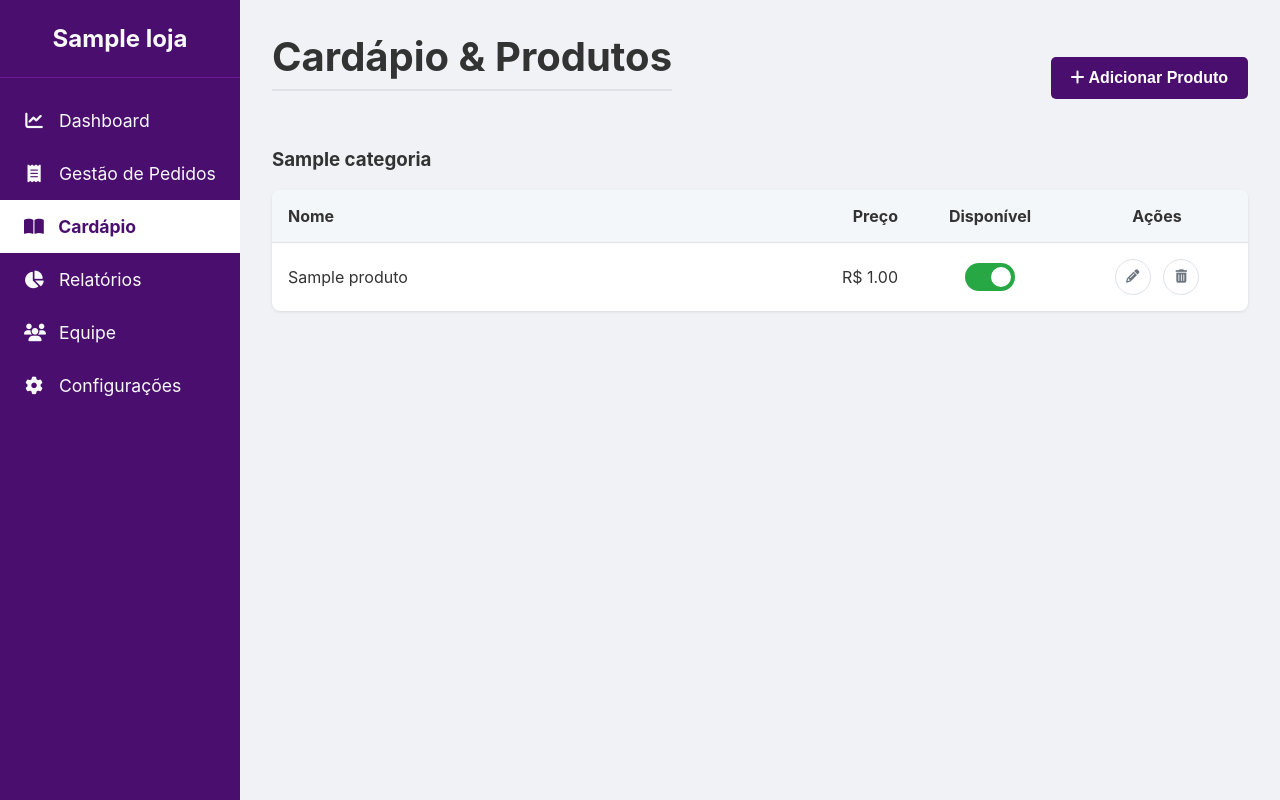
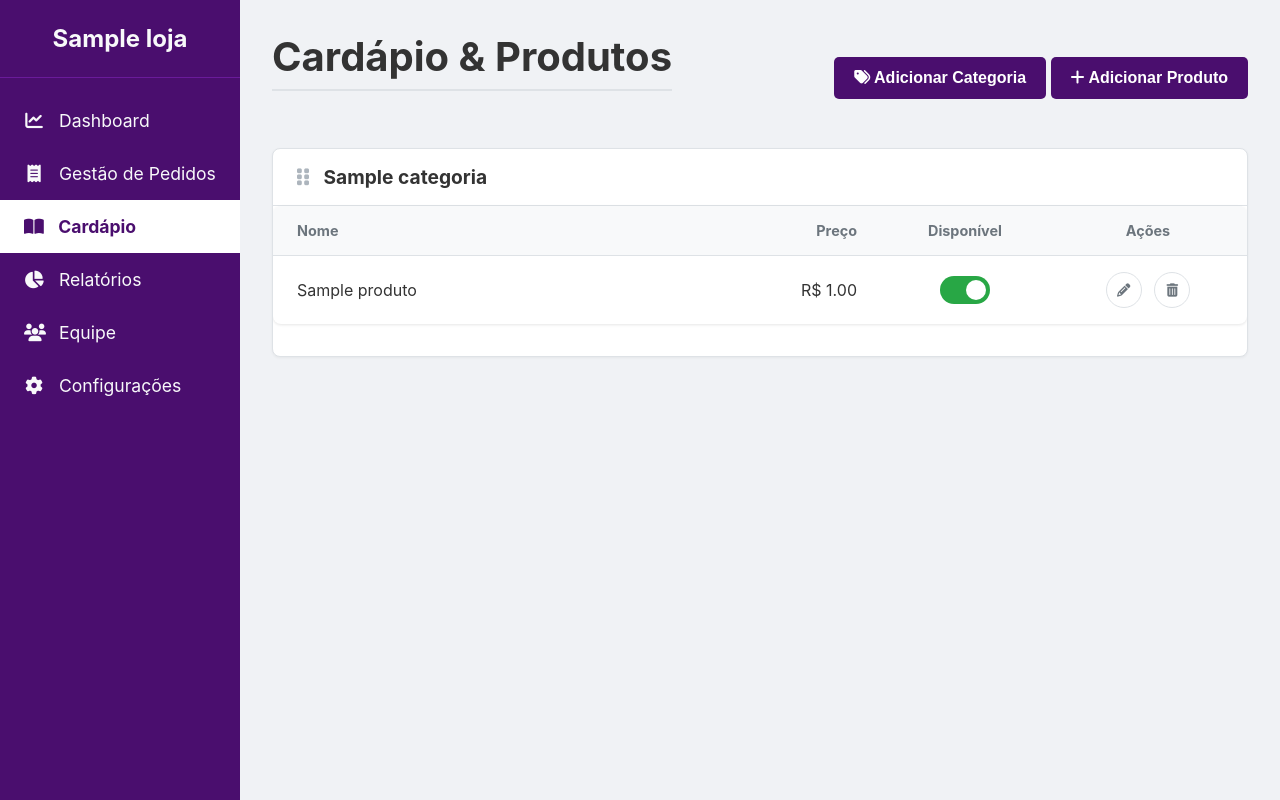
Before and after one commit to jefersontaveira/sistema-pedidos, a Django app: page /admin-loja/1/ in a window 1280 px wide, after a click on "Cardápio". Run offline with Django 4.2, Linux system fonts and the light colour scheme; tables that the repository leaves empty hold one stand-in row (values such as "Sample post"); data that the repository does not hold is empty.

Commit message:
Feat(Admin): Adiciona a funcionalidade de alternar a ordem das categorias e também o botão de adicionar categoria

```diff
--- a/core/templates/core/admin_geral.html
+++ b/core/templates/core/admin_geral.html
@@ -269,11 +269,16 @@
            <section id="view-cardapio" class="view">
                 <div class="header-view">
                     <h1>Cardápio & Produtos</h1>
-                    <button class="btn-primario"><i class="fas fa-plus"></i> Adicionar Produto</button>
+                    <div>
+                        <button id="btn-abrir-modal-categoria" class="btn-primario"><i class="fas fa-tags"></i> Adicionar Categoria</button>
+                        <button id="btn-abrir-modal-produto" class="btn-primario"><i class="fas fa-plus"></i> Adicionar Produto</button>
+                    </div>
                 </div>
 
+                <div id="categorias-container">
                     {% for categoria in categorias %}
-                    <h3>{{ categoria.nome }}</h3>
+                        <div class="categoria-bloco" data-categoria-id="{{ categoria.id }}">
+                            <h3><i class="fas fa-grip-vertical handle-drag"></i> {{ categoria.nome }}</h3>
                             <table class="tabela-cardapio">
                                 <thead>
                                     <tr>
@@ -302,7 +307,9 @@
                                     {% endfor %}
                                 </tbody>
                             </table>
+                        </div>
                     {% endfor %}
+                </div>
             </section>
 
             <section id="view-relatorios" class="view">
--- a/core/urls.py
+++ b/core/urls.py
@@ -29,4 +29,7 @@
 
     # URLs da Página do Cliente (deve vir por último por ser mais genérica)
     path('loja/<uuid:slug_da_loja>/', views.pagina_loja, name='pagina_loja'),
+
+    # URL para mudar a ordem das categorias
+    path('api/reordenar-categorias/', views.reordenar_categorias, name='reordenar_categorias'),
 ]
--- a/core/views.py
+++ b/core/views.py
@@ -470,3 +470,23 @@
         except Exception as e:
             return JsonResponse({'success': False, 'error': str(e)})
     return JsonResponse({'success': False, 'error': 'Método inválido'})
+
+@csrf_exempt
+def reordenar_categorias(request):
+    if request.method == 'POST':
+        try:
+            # Recebe a lista de IDs na nova ordem enviada pelo JavaScript
+            data = json.loads(request.body)
+            ordem_ids = data.get('ordem_ids', [])
+
+            # Itera sobre a lista recebida
+            for index, categoria_id in enumerate(ordem_ids):
+                # Atualiza o campo 'ordem' de cada categoria com sua nova posição (índice)
+                Categoria.objects.filter(id=categoria_id).update(ordem=index)
+
+            return JsonResponse({'success': True, 'message': 'Ordem das categorias atualizada com sucesso!'})
+
+        except Exception as e:
+            return JsonResponse({'success': False, 'error': str(e)})
+
+    return JsonResponse({'success': False, 'error': 'Método inválido'})
--- a/static/css/admin_panel.css
+++ b/static/css/admin_panel.css
@@ -869,3 +869,66 @@
     color: #6c757d;
     margin-left: 0.5rem;
 }
+
+/* --- Estilos para Reordenação de Categorias --- */
+.categoria-bloco {
+    margin-bottom: 2rem;
+    background-color: var(--cor-fundo-painel);
+    border: 1px solid var(--cor-borda);
+    border-radius: 8px;
+    box-shadow: 0 1px 3px rgba(0,0,0,0.05);
+    overflow: hidden; /* Garante que a tabela não "vaze" para fora das bordas arredondadas */
+}
+
+/* Estilizamos o h3 para parecer um cabeçalho de card */
+.categoria-bloco h3 {
+    margin: 0;
+    padding: 1rem 1.5rem;
+    font-size: 1.2rem;
+    border-bottom: 1px solid var(--cor-borda);
+}
+
+.handle-drag {
+    cursor: grab;
+    color: #adb5bd;
+    margin-right: 10px;
+    transition: color 0.2s;
+}
+
+.categoria-bloco:hover .handle-drag {
+    color: #343a40;
+}
+
+/* A tabela agora não precisa mais parecer um card, pois está dentro de um */
+.tabela-cardapio {
+    width: 100%;
+    border-collapse: collapse;
+    /* Removemos as margens, sombras e bordas que estavam aqui antes */
+}
+
+.tabela-cardapio th, .tabela-cardapio td {
+    padding: 1rem 1.5rem;
+    text-align: left;
+    border-bottom: 1px solid var(--cor-borda);
+}
+
+.tabela-cardapio th {
+    background-color: #f8f9fa; /* Um fundo sutil para o cabeçalho da tabela */
+    font-size: 0.9rem;
+    color: #6c757d;
+}
+
+.tabela-cardapio tr:last-child td {
+    border-bottom: none;
+}
+
+/* Estilo do placeholder fantasma para o drag-and-drop */
+.categoria-bloco.sortable-ghost {
+    opacity: 0.4;
+    background: #e9ecef;
+    border: 2px dashed #6c757d;
+    border-radius: 8px;
+}
+.categoria-bloco.sortable-ghost > * {
+    visibility: hidden;
+}
--- a/static/js/admin_panel.js
+++ b/static/js/admin_panel.js
@@ -742,5 +742,66 @@
             });
         });
     }
+    // ================================================================= fim
+    // ================================================================= fim
+
+    // =================================================================
+    // == LÓGICA PARA REORDENAR CATEGORIAS COM DRAG-AND-DROP ==
+    // =================================================================
+
+    const categoriasContainer = document.getElementById('categorias-container');
+
+    if (categoriasContainer) {
+        // Inicia o SortableJS no nosso container de categorias
+        new Sortable(categoriasContainer, {
+            handle: '.handle-drag', // Define que o arraste só começa ao clicar na "alça" (ícone ⠿)
+            animation: 150,
+            ghostClass: 'sortable-ghost', // Classe de estilo para o placeholder
+
+            // Função que é executada QUANDO você solta uma categoria na nova posição
+            onEnd: function (evt) {
+                // Pega todos os blocos de categoria na nova ordem em que estão na tela
+                const blocos = categoriasContainer.querySelectorAll('.categoria-bloco');
+
+                // Cria uma lista apenas com os IDs, na nova ordem
+                const novaOrdemIds = Array.from(blocos).map(bloco => bloco.dataset.categoriaId);
+
+                console.log("Nova ordem de IDs para salvar:", novaOrdemIds);
+
+                // Chama a função que envia a nova ordem para o backend
+                salvarNovaOrdemCategorias(novaOrdemIds);
+            }
+        });
+    }
+
+    /**
+     * Envia a nova lista de IDs de categoria para a API no backend.
+     * @param {Array<string>} ordemIds - Um array com os IDs das categorias na nova ordem.
+     */
+    async function salvarNovaOrdemCategorias(ordemIds) {
+        const payload = {
+            ordem_ids: ordemIds
+        };
+
+        try {
+            const response = await fetch('/api/reordenar-categorias/', {
+                method: 'POST',
+                headers: { 'Content-Type': 'application/json' },
+                body: JSON.stringify(payload)
+            });
+            const data = await response.json();
+
+            if (data.success) {
+                console.log(data.message); // Sucesso!
+            } else {
+                alert('Ocorreu um erro ao salvar a nova ordem: ' + data.error);
+                // Futuramente, podemos reverter a ordem visualmente aqui se o backend falhar
+            }
+        } catch (error) {
+            console.error('Erro de rede:', error);
+        }
+    }
+    // ================================================================= fim
+    // ================================================================= fim
 
 }); // Fim do 'DOMContentLoaded'
```
Lines whose indentation alone changed are shown as unchanged.
